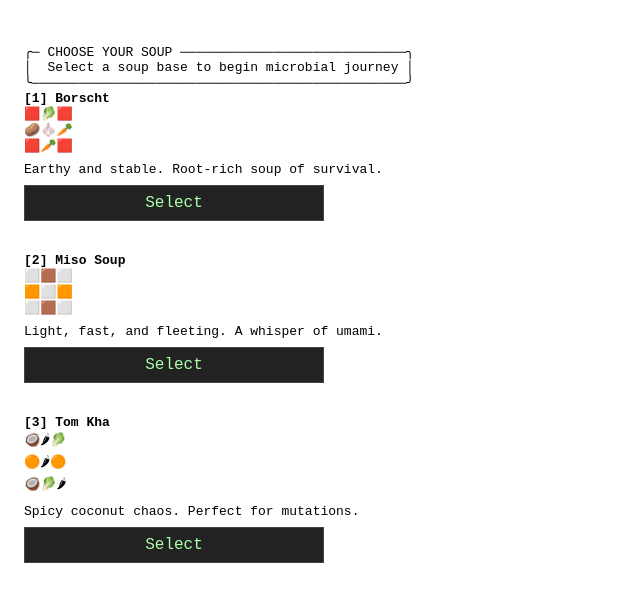
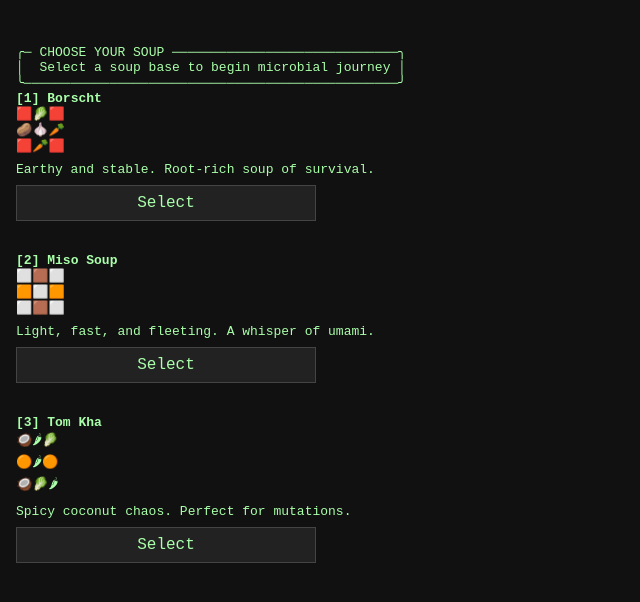
Before and after one commit to mariaparfenyuk/soupvivors-game, a React (Vite) app: page / in a window 1280 px wide. Shown: the top 602 px of the page, without its empty margins (0-640 px from the left). Built offline with nearby package versions, Linux system fonts and the light colour scheme.

Commit message:
update index.css

```diff
--- a/src/index.css
+++ b/src/index.css
@@ -1,3 +1,22 @@
+/* Устанавливаем тёмный фон и зелёный текст для всей страницы */
+body {
+  background-color: #111;
+  color: #aaffaa;
+  margin: 0;
+  padding: 0;
+  font-family: monospace;
+}
+
+/* Контейнер для pre-формата */
+pre {
+  background-color: #111;
+  color: #aaffaa;
+  font-family: monospace;
+  white-space: pre-wrap;
+  padding: 1rem;
+  overflow-x: auto;
+}
+
 button {
   font-family: monospace;
   background: #222;
```
